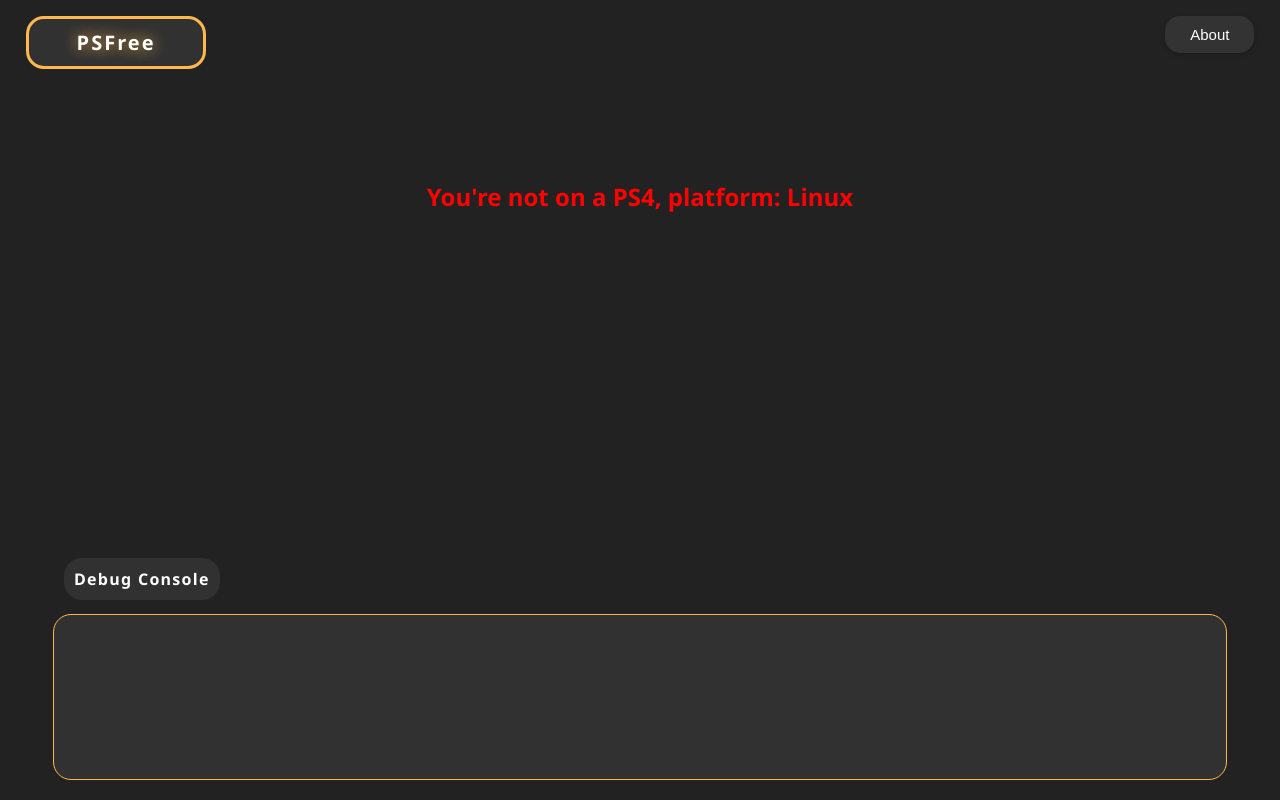
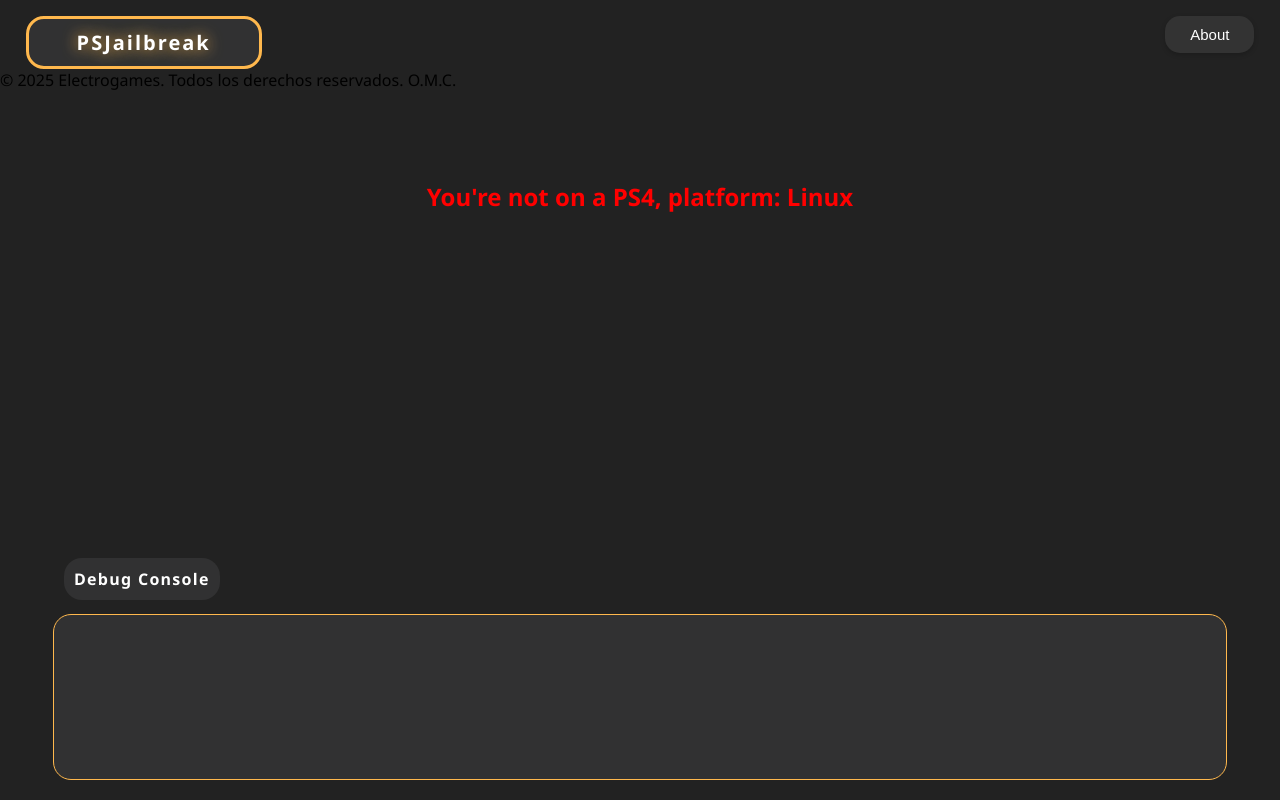
Before and after one commit to omarMendozaC/9.60, a plain HTML site: page index.html in a window 1280 px wide. Drawn offline with Linux system fonts and the light colour scheme.

Commit message:
Update index.html

```diff
--- a/index.html
+++ b/index.html
@@ -6,7 +6,7 @@
         function DisplayCacheProgress(){setTimeout(function(){;document.title="Cache Success !";},1000);setTimeout(function(){window.location.href = document.referrer;},3000);}window.applicationCache.addEventListener("progress",DLProgress,false);window.applicationCache.oncached=function(e){DisplayCacheProgress();};window.applicationCache.onupdateready=function(e){DisplayCacheProgress();};
     </script>
     <meta charset="UTF-8">
-    <title>PSFree</title>
+    <title>PS4</title>
     <link rel='stylesheet' href='./css/index.css'>
   </head>
   <body>
@@ -20,7 +20,7 @@
     </div>
 
     <div class="header">
-      <div class="header-title" id="header-title">PSFree</div>
+      <div class="header-title" id="header-title">PSJailbreak</div>
     </div>
 
     <pre id="update-results" style="white-space: pre-wrap; margin-top: 10px;"></pre>
@@ -178,4 +178,8 @@
     </div>
     <script src='./js/index.js'></script>
   </body>
+
+   <footer>
+      <p>&copy; 2025 Electrogames. Todos los derechos reservados. O.M.C.</p>
+    </footer>
 </html>
```
